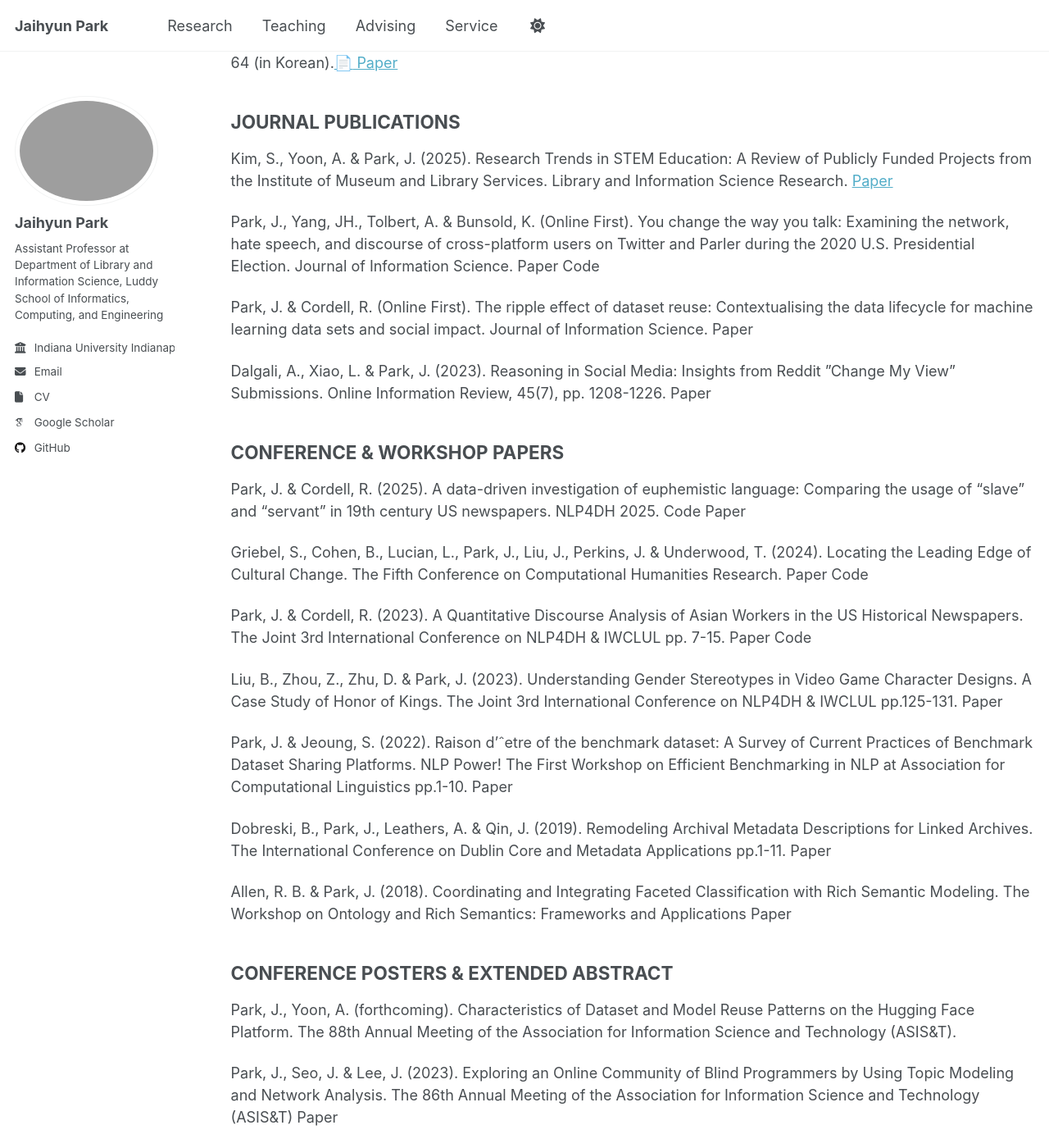
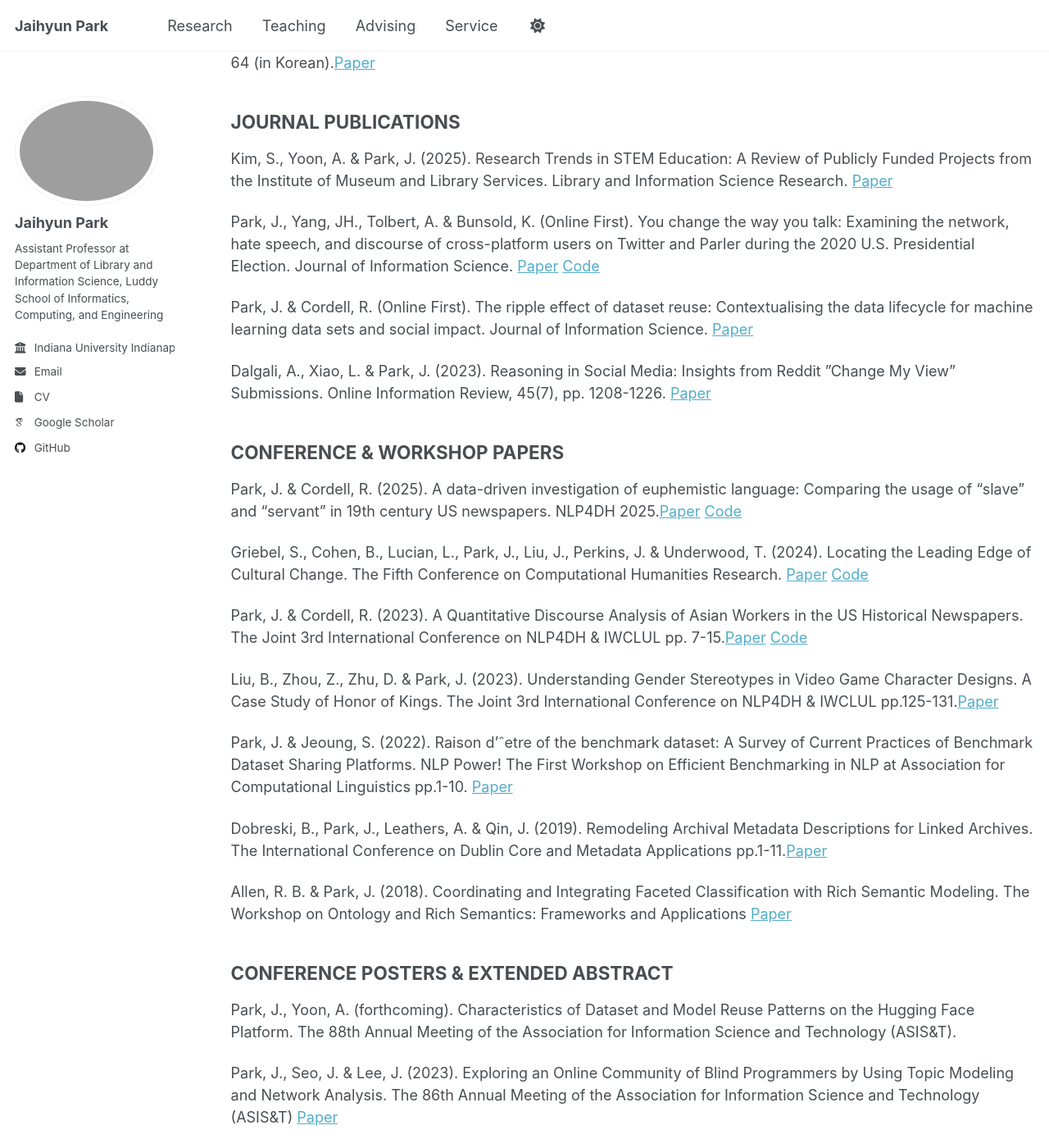
Before and after one commit to park-jay/park-jay.github.io, a Jekyll site: the page built from _pages/Research.md, in a window 1280 px wide and 1400 px high, scrolled down 457 px. Shown: the whole window at 82% size. Built offline with Jekyll 4.4.1, drawn with Linux system fonts in a browser that asks for light colours; emoji names are drawn with the system emoji font; some web fonts are replaced; a script that is not in the unit is left out; part of the change alters nothing that is shown; some of the changed text lies outside the part shown.

```diff
--- a/_pages/Research.md
+++ b/_pages/Research.md
@@ -14,11 +14,11 @@ author_profile: true
 
 ## AWARDED PAPERS
 Park, J. (2016). The Federated Library for North and South Korea to Preserve Collective Knowledge. The 2016 Unification
-Thesis Collection: The 35th (Under) Graduate Student Unification Thesis Award, 35, pp. 123-170 (in Korean). [:page_facing_up: Paper](https://uniedu.go.kr/uniedu/home/pds/pdsatcl/view.do?id=19773&mid=SM00000532&limit=20&sc=T&eqOdrby=false&eqViewYn=true&odr=news)
+Thesis Collection: The 35th (Under) Graduate Student Unification Thesis Award, 35, pp. 123-170 (in Korean). [Paper](https://uniedu.go.kr/uniedu/home/pds/pdsatcl/view.do?id=19773&mid=SM00000532&limit=20&sc=T&eqOdrby=false&eqViewYn=true&odr=news)
 
 Park, J. (2014). Advancing Collection Quality to Modernize Libraries - Through Librarian Collaborative Book Review.
 The Awarded Thesis Collection: The 6th (Under) Graduate Student Library Modernization Thesis Award, 6, pp. 39-64 (in
-Korean).[:page_facing_up: Paper](https://oak.go.kr/nl-ir/handle/2020.oak/304)
+Korean).[Paper](https://oak.go.kr/nl-ir/handle/2020.oak/304)
 
 
 ## JOURNAL PUBLICATIONS
@@ -28,37 +28,37 @@ the Institute of Museum and Library Services. Library and Information Science Re
 
 Park, J., Yang, JH., Tolbert, A. & Bunsold, K. (Online First). You change the way you talk: Examining the network, hate
 speech, and discourse of cross-platform users on Twitter and Parler during the 2020 U.S. Presidential Election. Journal of
-Information Science. Paper Code
+Information Science.  [Paper](https://journals.sagepub.com/doi/abs/10.1177/01655515241238405) [Code](https://github.com/park-jay/cross-platform)
 
 Park, J. & Cordell, R. (Online First). The ripple effect of dataset reuse: Contextualising the data lifecycle for machine
-learning data sets and social impact. Journal of Information Science. Paper
+learning data sets and social impact. Journal of Information Science. [Paper](https://journals.sagepub.com/doi/abs/10.1177/01655515231212977)
 
 Dalgali, A., Xiao, L. & Park, J. (2023). Reasoning in Social Media: Insights from Reddit ”Change My View” Submissions.
-Online Information Review, 45(7), pp. 1208-1226. Paper
+Online Information Review, 45(7), pp. 1208-1226. [Paper](https://www.emerald.com/insight/content/doi/10.1108/OIR-08-2020-0330/full/html)
 
 ## CONFERENCE & WORKSHOP PAPERS
 
 Park, J. & Cordell, R. (2025). A data-driven investigation of euphemistic language: Comparing the usage of “slave” and
-“servant” in 19th century US newspapers. NLP4DH 2025. Code Paper
+“servant” in 19th century US newspapers. NLP4DH 2025.[Paper](https://aclanthology.org/anthology-files/anthology-files/pdf/nlp4dh/2025.nlp4dh-1.31.pdf) [Code](https://github.com/park-jay/slavery-discourse)
 
 Griebel, S., Cohen, B., Lucian, L., Park, J., Liu, J., Perkins, J. & Underwood, T. (2024). Locating the Leading Edge of
-Cultural Change. The Fifth Conference on Computational Humanities Research. Paper Code
+Cultural Change. The Fifth Conference on Computational Humanities Research. [Paper](https://arxiv.org/pdf/2411.15068) [Code](https://github.com/IllinoisLiteraryLab/novelty)
 
 Park, J. & Cordell, R. (2023). A Quantitative Discourse Analysis of Asian Workers in the US Historical Newspapers. The
-Joint 3rd International Conference on NLP4DH & IWCLUL pp. 7-15. Paper Code
+Joint 3rd International Conference on NLP4DH & IWCLUL pp. 7-15.[Paper](https://journals.sagepub.com/doi/abs/10.1177/01655515241238405) [Code](https://github.com/park-jay/cross-platform)
 
 Liu, B., Zhou, Z., Zhu, D. & Park, J. (2023). Understanding Gender Stereotypes in Video Game Character Designs. A
-Case Study of Honor of Kings. The Joint 3rd International Conference on NLP4DH & IWCLUL pp.125-131. Paper
+Case Study of Honor of Kings. The Joint 3rd International Conference on NLP4DH & IWCLUL pp.125-131.[Paper](https://arxiv.org/pdf/2311.14226)
 
 Park, J. & Jeoung, S. (2022). Raison d’ˆetre of the benchmark dataset: A Survey of Current Practices of Benchmark Dataset
 Sharing Platforms. NLP Power! The First Workshop on Efficient Benchmarking in NLP at Association for Computational
-Linguistics pp.1-10. Paper
+Linguistics pp.1-10. [Paper](https://aclanthology.org/2022.nlppower-1.1/)
 
 Dobreski, B., Park, J., Leathers, A. & Qin, J. (2019). Remodeling Archival Metadata Descriptions for Linked Archives.
-The International Conference on Dublin Core and Metadata Applications pp.1-11. Paper
+The International Conference on Dublin Core and Metadata Applications pp.1-11.[Paper](https://dcpapers.dublincore.org/article/952141553)
 
 Allen, R. B. & Park, J. (2018). Coordinating and Integrating Faceted Classification with Rich Semantic Modeling. The
-Workshop on Ontology and Rich Semantics: Frameworks and Applications Paper
+Workshop on Ontology and Rich Semantics: Frameworks and Applications [Paper](https://arxiv.org/abs/1809.09548)
 
 ## CONFERENCE POSTERS & EXTENDED ABSTRACT
 
@@ -66,10 +66,10 @@ Park, J., Yoon, A. (forthcoming). Characteristics of Dataset and Model Reuse Pat
 88th Annual Meeting of the Association for Information Science and Technology (ASIS&T).
 
 Park, J., Seo, J. & Lee, J. (2023). Exploring an Online Community of Blind Programmers by Using Topic Modeling and
-Network Analysis. The 86th Annual Meeting of the Association for Information Science and Technology (ASIS&T) Paper
+Network Analysis. The 86th Annual Meeting of the Association for Information Science and Technology (ASIS&T) [Paper](https://doi.org/10.1002/pra2.956)
 
 Park, J., Yang, JH., Bunsold, K. & Tolbert, A. (2022). Cross-platform Analysis of Twitter and Parler during the 2020 U.S.
-Presidential Election. International Communication Association Conference (ICA). Paper
+Presidential Election. International Communication Association Conference (ICA). [Paper](https://www.ideals.illinois.edu/items/121292)
 
 Rezapour, R., Park, J. & Diesner, J. (2020). Detecting Characteristics of Cross-cutting Language Networks on Social Media.
 The International Sunbelt Social Network Conference (INSNA).
```
